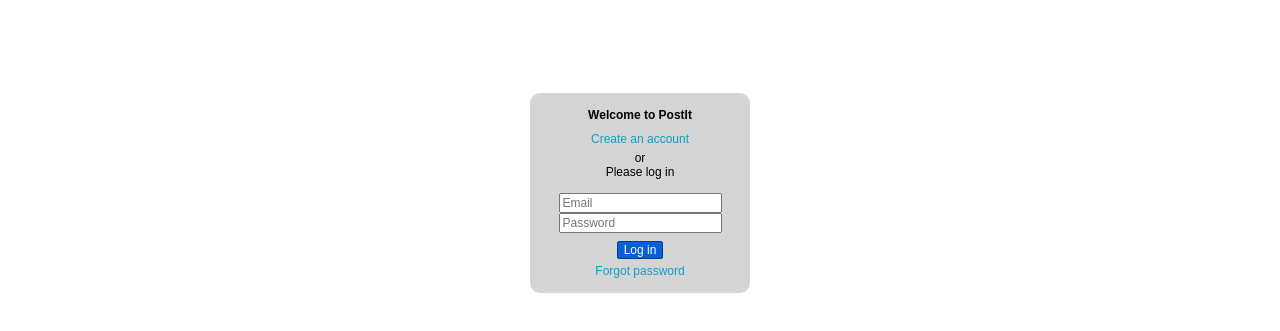
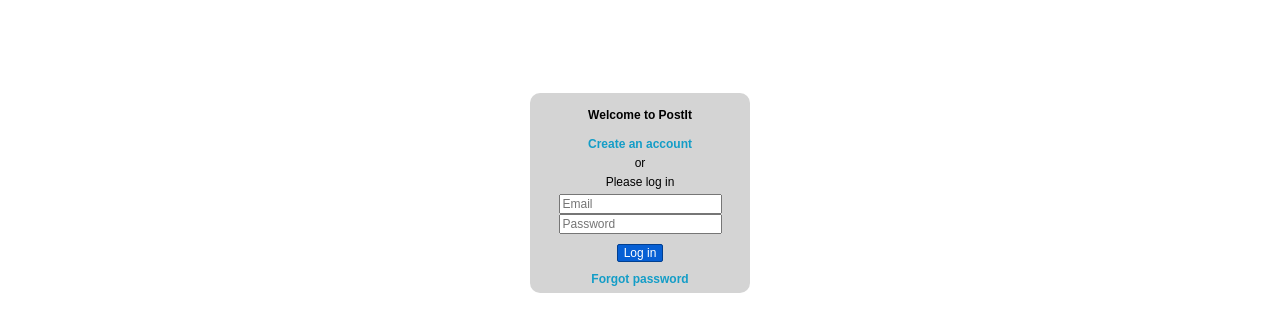
Before and after one commit to angelcoder/wad_homowork_1, a plain HTML site: page login.html in a window 1280 px wide. Shown: the part 95-426 px from the top of the page. Drawn offline with Linux system fonts and the light colour scheme.

Commit message:
Login 0.9
just missing some of the section 3 elements

```diff
--- a/login.html
+++ b/login.html
@@ -1,3 +1,4 @@
+<!DOCTYPE html>
 <html lang="en">
 
 <head>
@@ -6,6 +7,7 @@
     <meta name="viewport" content="width=device-width, initial-scale=1.0">
     <link rel="icon" href="res/images/favicon.ico">
     <link rel="stylesheet" href="res/css/login.css">
+    <script src="res/css/login.js"></script>
     <title>Homework-1_login</title>
 </head>
 
@@ -17,19 +19,17 @@
 
     <div id="login_container">
         <div class="login">
-            <p1>Welcome to PostIt</p1>
-            <p2>Create an account</p2>
-            <p3>or</p3>
-            <p3>Please log in</p3>
-            <p3><br></p3>
+            <h1>Welcome to PostIt</h1>
+            <h2>Create an account</h2>
+            <p>or</p>
+            <p>Please log in</p>
 
-            <input type="text" name="email" id="email" class="form-control input-lg" placeholder="Email" />
-            <input type="password" name="password" id="pwd" class="form-control input-lg" placeholder="Password" />
+            <input type="email" id="email" placeholder="Email"/>
+            <input type="password" id="pwd" placeholder="Password"/>
 
-            <a class='link' href="index.html"><button class="login-button">Log in</button></a>
+            <button onclick="inputcheck()">Log in</button>
 
-
-            <p2>Forgot password</p2>
+            <h2>Forgot password</h2>
         </div>
     </div>
 </body>
--- a/res/css/login.css
+++ b/res/css/login.css
@@ -47,21 +47,27 @@
     align-items: center;
     }
 
-    p1{
+    h1{
     font-weight: bold;
-    padding: 5px
+    margin: 0px;
+    padding-top: 5px;
+    padding-bottom: 15px
     }
 
-    p2{
+    h2{
     color: rgb(19, 157, 199);
-    padding: 5px;
+    margin: 0px;
+    padding-bottom: 5px
     }
 
-  .link{
-    margin-top: auto;
+    p{
+      margin: 0px;
+      padding-bottom: 5px
     }
 
-  .login-button{
+    button{
+      margin-top: 10px;
+      margin-bottom: 10px;
       background-color:rgb(6, 95, 212);
       border-color: rgb(1, 63, 144);
       border-style: solid;
@@ -73,7 +79,7 @@
         color 0.15s;
   }
 
-  .login-button:hover {
+  button:hover {
     background-color: rgb(255, 255, 255);
     color:rgb(6, 95, 212);
   }
--- /dev/null
+++ b/res/css/login.js
@@ -0,0 +1,15 @@
+function inputcheck() {
+    var email = document.getElementById("email").value;
+    var password = document.getElementById("pwd").value;
+    if (email == "") {
+        alert("Email must be filled out");
+        return false;
+    }
+    if (password == "") {
+        alert("Password must be filled out");
+        return false;
+    }
+    else{
+        window.open("index.html", "_self");
+    }
+}
```
Lines whose indentation alone changed are shown as unchanged.
